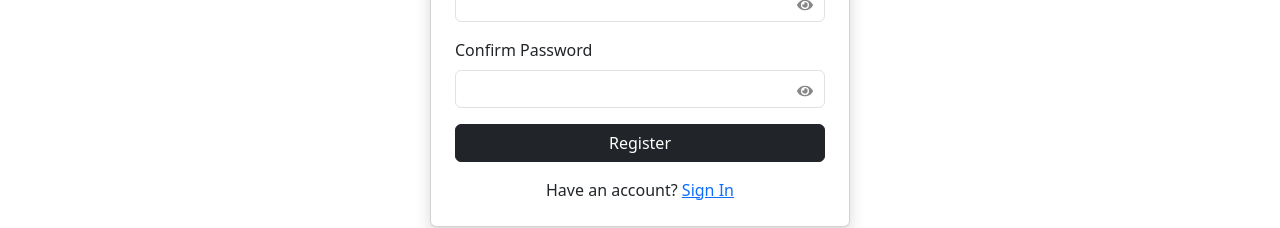
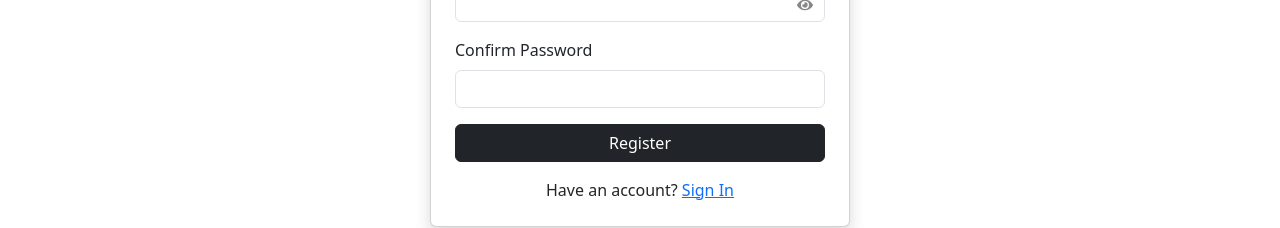
Before and after one commit to Rehan286002/mern-ecommerce-platform, a React (Create React App) app in the folder frontend/: page /register in a window 1280 px wide. Shown: the part 414-642 px from the top of the page. Built offline with nearby package versions, Linux system fonts and the light colour scheme.

Commit message:
commiting changes

```diff
--- a/frontend/src/pages/RegisterPage.jsx
+++ b/frontend/src/pages/RegisterPage.jsx
@@ -16,7 +16,6 @@ const RegisterPage = () => {
   const [confirm, setConfirm] = useState('');
   const [matchError, setMatchError] = useState('');
   const [showPassword, setShowPassword] = useState(false);
-  const [showConfirm, setShowConfirm] = useState(false);
 
   useEffect(() => {
     if (userInfo) navigate('/');
@@ -64,21 +63,12 @@ const RegisterPage = () => {
             </Form.Group>
             <Form.Group className="mb-3">
               <Form.Label>Confirm Password</Form.Label>
-              <div style={{ position: 'relative' }}>
-                <Form.Control
-                  type={showConfirm ? 'text' : 'password'}
-                  value={confirm}
-                  onChange={(e) => setConfirm(e.target.value)}
-                  required
-                  style={{ paddingRight: '2.5rem' }}
-                />
-                <span
-                  onClick={() => setShowConfirm(!showConfirm)}
-                  style={{ position: 'absolute', right: '0.75rem', top: '50%', transform: 'translateY(-50%)', cursor: 'pointer', color: '#888' }}
-                >
-                  {showConfirm ? <FaEyeSlash /> : <FaEye />}
-                </span>
-              </div>
+              <Form.Control
+                type="password"
+                value={confirm}
+                onChange={(e) => setConfirm(e.target.value)}
+                required
+              />
             </Form.Group>
             <Button type="submit" variant="dark" className="w-100" disabled={loading}>
               {loading ? 'Creating...' : 'Register'}
```
